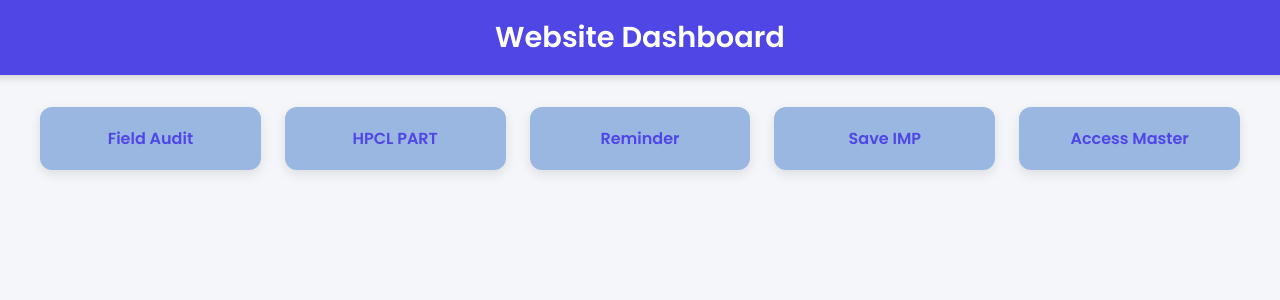
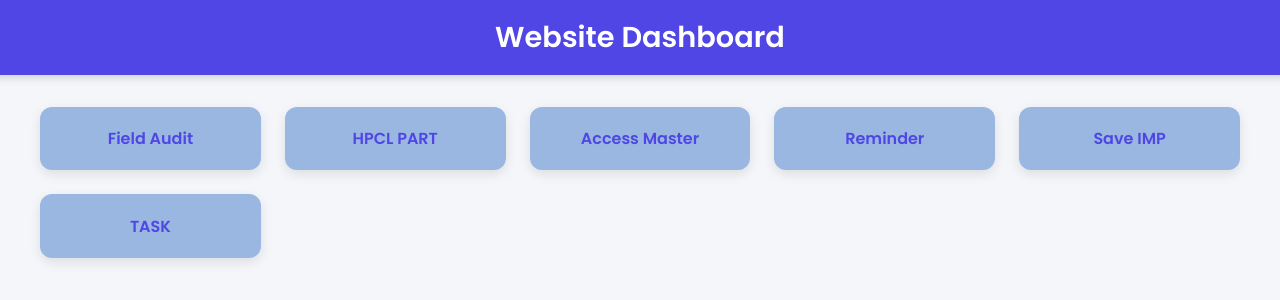
Before and after one commit to nadnitin/ALL, a plain HTML site: page index.html in a window 1280 px wide. Drawn offline with Linux system fonts and the light colour scheme.

Commit message:
Update index.html New button addedd

```diff
--- a/index.html
+++ b/index.html
@@ -84,9 +84,12 @@
   <div class="button-container">
     <div class="site-card" onclick="window.open('https://nadnitin.github.io/field_audit/', '_blank')">Field Audit</div>
     <div class="site-card" onclick="window.open('https://nadnitin.github.io/hpcl_part/', '_blank')">HPCL PART</div>
+
+
+    <div class="site-card" onclick="window.open('https://nadnitin.github.io/access_master/', '_blank')">Access Master</div>
     <div class="site-card" onclick="window.open('https://nadnitin3.github.io/reminder/', '_blank')">Reminder</div>
-    <div class="site-card" onclick="window.open('https://nadnitin3.github.io/SaveIMP/', '_blank')">Save IMP</div>
-    <div class="site-card" onclick="window.open('https://nadnitin.github.io/access_master/', '_blank')">Access Master</div>
+     <div class="site-card" onclick="window.open('https://nadnitin3.github.io/SaveIMP/', '_blank')">Save IMP</div>
+     <div class="site-card" onclick="window.open('https://nadnitin.github.io/TASK/', '_blank')">TASK</div>
   </div>
 </body>
 </html>
```
